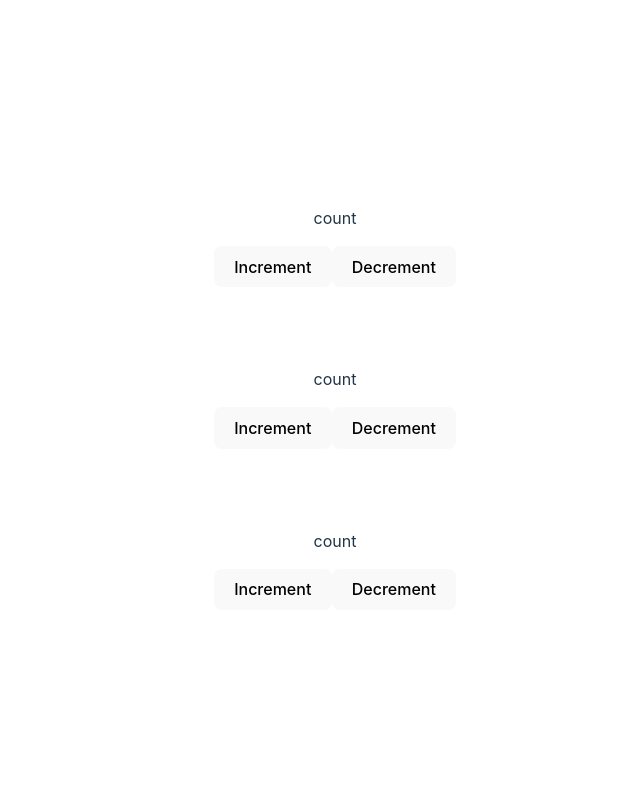
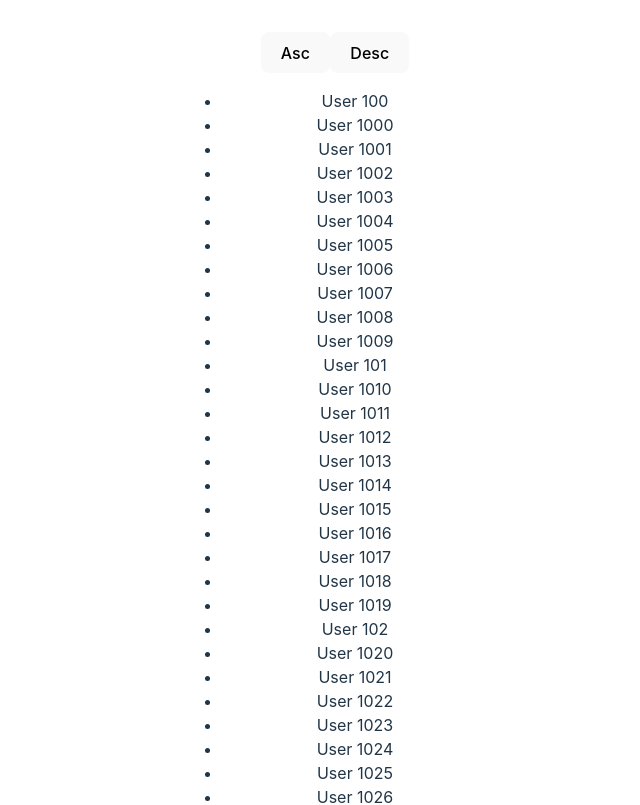
Before and after one commit to Arahis/redux-bootcamp, a React (Vite) app: page / in a window 1280 px wide. Shown: the top 805 px of the page, without its empty margins (305-945 px from the left). Built offline with nearby package versions, Linux system fonts and the light colour scheme.

Commit message:
Work with selectors. Selectors should be very narrow without large logic as they are  called very often even when other selectors are used.

```diff
--- a/src/App.tsx
+++ b/src/App.tsx
@@ -1,10 +1,12 @@
 import "./App.css";
-import { CounterId, RootState, store } from "./store";
-import { useEffect, useReducer, useRef } from "react";
+import Counter from "./components/counter";
+import UserList from "./components/users-list";
 
 function App() {
   return (
     <>
+      <UserList />
+      <hr />
       <Counter id={"1"} />
       <Counter id={"2"} />
       <Counter id={"3"} />
@@ -12,42 +14,4 @@ function App() {
   );
 }
 
-const selector = (state: RootState, id: CounterId) => state.counters[id];
-
-const Counter = ({ id }: { id: CounterId }) => {
-  const [, updateState] = useReducer((x) => x + 1, 0);
-
-  const prevStateRef = useRef<ReturnType<typeof selector>>();
-
-  useEffect(() => {
-    const unsubscribe = store.subscribe(() => {
-      const currentState = selector(store.getState(), id);
-      const prevState = prevStateRef.current;
-      if (currentState !== prevState) {
-        updateState();
-      }
-
-      prevStateRef.current = currentState;
-    });
-
-    return () => unsubscribe();
-  }, []);
-
-  return (
-    <div className="card">
-      <p>count {selector(store.getState(), id)?.counter}</p>
-      <button
-        onClick={() => store.dispatch({ type: "increment", payload: id })}
-      >
-        Increment
-      </button>
-      <button
-        onClick={() => store.dispatch({ type: "decrement", payload: id })}
-      >
-        Decrement
-      </button>
-    </div>
-  );
-};
-
 export default App;
--- /dev/null
+++ b/src/components/counter/index.tsx
@@ -0,0 +1,20 @@
+import { CounterId, useAppDispatch, useAppSelector } from "../../store";
+
+const Counter = ({ id }: { id: CounterId }) => {
+  const dispatch = useAppDispatch();
+  const counter = useAppSelector((state) => state.counters[id]);
+
+  return (
+    <div className="card">
+      <p>count {counter?.counter}</p>
+      <button onClick={() => dispatch({ type: "increment", payload: id })}>
+        Increment
+      </button>
+      <button onClick={() => dispatch({ type: "decrement", payload: id })}>
+        Decrement
+      </button>
+    </div>
+  );
+};
+
+export default Counter;
--- /dev/null
+++ b/src/components/users-list/index.tsx
@@ -0,0 +1,74 @@
+import { useState } from "react";
+import { useAppDispatch, useAppSelector, User } from "../../store";
+
+const UserList = () => {
+  const [sortType, setSortType] = useState<"asc" | "desc">("asc");
+
+  const ids = useAppSelector((state) => state.users.ids);
+  const userEntities = useAppSelector((state) => state.users.entities);
+
+  const selectedUser = useAppSelector((state) =>
+    state.users.selectedUserId
+      ? userEntities[state.users.selectedUserId]
+      : undefined
+  );
+
+  const sortedUsers = ids
+    .map((id) => userEntities[id])
+    .sort((a, b) => {
+      if (sortType === "asc") {
+        return a.name.localeCompare(b.name);
+      } else {
+        return b.name.localeCompare(a.name);
+      }
+    });
+
+  return (
+    <div>
+      {!selectedUser ? (
+        <div>
+          <button onClick={() => setSortType("asc")}>Asc</button>
+          <button onClick={() => setSortType("desc")}>Desc</button>
+          <ul>
+            {sortedUsers.map((user) => (
+              <UserListItem key={user.id} user={user} />
+            ))}
+          </ul>
+        </div>
+      ) : (
+        <SelectedUser user={selectedUser} />
+      )}
+    </div>
+  );
+};
+
+const UserListItem = ({ user }: { user: User }) => {
+  const dispatch = useAppDispatch();
+
+  const handleUserClick = () => {
+    dispatch({ type: "userSelected", payload: { userId: user.id } });
+  };
+
+  return (
+    <li onClick={handleUserClick}>
+      <span>{user.name}</span>
+    </li>
+  );
+};
+
+const SelectedUser = ({ user }: { user: User }) => {
+  const dispatch = useAppDispatch();
+
+  const handleBackButtonClick = () => {
+    dispatch({ type: "userRemoveSelected" });
+  };
+  return (
+    <div>
+      <h5>{user.name}</h5>
+      <p>{user.description}</p>
+      <button onClick={handleBackButtonClick}>Back</button>
+    </div>
+  );
+};
+
+export default UserList;
--- a/src/main.tsx
+++ b/src/main.tsx
@@ -1,10 +1,14 @@
-import { StrictMode } from 'react'
-import { createRoot } from 'react-dom/client'
-import App from './App.tsx'
-import './index.css'
+import { StrictMode } from "react";
+import { createRoot } from "react-dom/client";
+import App from "./App.tsx";
+import "./index.css";
+import { Provider } from "react-redux";
+import { store } from "./store.ts";
 
-createRoot(document.getElementById('root')!).render(
+createRoot(document.getElementById("root")!).render(
   <StrictMode>
-    <App />
-  </StrictMode>,
-)
+    <Provider store={store}>
+      <App />
+    </Provider>
+  </StrictMode>
+);
--- a/src/store.ts
+++ b/src/store.ts
@@ -1,24 +1,79 @@
 import { configureStore } from "@reduxjs/toolkit";
+import { useDispatch, useSelector, useStore } from "react-redux";
+
+type UserID = string;
+
+export type User = {
+  id: UserID;
+  name: string;
+  description: string;
+};
+
+const users: User[] = [...Array(3000)].map((_, i) => ({
+  id: `user${i + 11}`,
+  name: `User ${i + 11}`,
+  description: `Description of user ${i + 11}`,
+}));
+
+type UserState = {
+  entities: Record<UserID, User>;
+  ids: UserID[];
+  selectedUserId: UserID | undefined;
+};
+
+export type CounterId = string;
 
 type CounterState = {
   counter: number;
 };
 
-export type CounterId = string;
+type State = {
+  counters: Record<CounterId, CounterState | undefined>;
+  users: UserState;
+};
 
-type State = { counters: Record<CounterId, CounterState | undefined> };
+type UserSelectedaction = {
+  type: "userSelected";
+  payload: {
+    userId: UserID;
+  };
+};
+
+type UserRemoveSelectedAction = {
+  type: "userRemoveSelected";
+};
+
+type UserStoredAction = {
+  type: "userStored";
+  payload: {
+    users: User[];
+  };
+};
 
 type ActionIncrement = {
   type: "increment";
-  payload: CounterId;
+  payload: {
+    counterId: CounterId;
+  };
 };
 
 type ActionDecrement = {
   type: "decrement";
-  payload: CounterId;
+  payload: { counterId: CounterId };
 };
 
-type Action = ActionIncrement | ActionDecrement;
+type Action =
+  | ActionIncrement
+  | ActionDecrement
+  | UserSelectedaction
+  | UserRemoveSelectedAction
+  | UserStoredAction;
+
+const initialUserState: UserState = {
+  entities: {},
+  ids: [],
+  selectedUserId: undefined,
+};
 
 const initialCounterState: CounterState = {
   counter: 0,
@@ -26,14 +81,14 @@ const initialCounterState: CounterState = {
 
 const initialState: State = {
   counters: {},
+  users: initialUserState,
 };
 
 const reducer = (state = initialState, action: Action) => {
-  const counterId = action.payload;
-  const currentCounter = state.counters[counterId] ?? initialCounterState;
-
   switch (action.type) {
-    case "increment":
+    case "increment": {
+      const { counterId } = action.payload;
+      const currentCounter = state.counters[counterId] ?? initialCounterState;
       return {
         ...state,
         counters: {
@@ -41,7 +96,10 @@ const reducer = (state = initialState, action: Action) => {
           [counterId]: { counter: currentCounter.counter + 1 },
         },
       };
-    case "decrement":
+    }
+    case "decrement": {
+      const { counterId } = action.payload;
+      const currentCounter = state.counters[counterId] ?? initialCounterState;
       return {
         ...state,
         counters: {
@@ -49,6 +107,39 @@ const reducer = (state = initialState, action: Action) => {
           [counterId]: { counter: currentCounter.counter - 1 },
         },
       };
+    }
+    case "userSelected": {
+      return {
+        ...state,
+        users: {
+          ...state.users,
+          selectedUserId: action.payload.userId,
+        },
+      };
+    }
+    case "userRemoveSelected": {
+      return {
+        ...state,
+        users: {
+          ...state.users,
+          selectedUserId: undefined,
+        },
+      };
+    }
+    case "userStored": {
+      const { users } = action.payload;
+      return {
+        ...state,
+        users: {
+          ...state.users,
+          entities: users.reduce((acc, user) => {
+            acc[user.id] = user;
+            return acc;
+          }, {} as Record<UserID, User>),
+          ids: users.map((user) => user.id),
+        },
+      };
+    }
     default:
       return state;
   }
@@ -58,7 +149,18 @@ export const store = configureStore({
   reducer,
 });
 
+store.dispatch({
+  type: "userStored",
+  payload: {
+    users,
+  },
+});
+
 // Infer the `RootState` and `AppDispatch` types from the store itself
 export type RootState = ReturnType<typeof store.getState>;
 // Inferred type: {posts: PostsState, comments: CommentsState, users: UsersState}
 export type AppDispatch = typeof store.dispatch;
+
+export const useAppSelector = useSelector.withTypes<RootState>();
+export const useAppDispatch = useDispatch.withTypes<AppDispatch>();
+export const useAppStore = useStore.withTypes<typeof store>();
```
